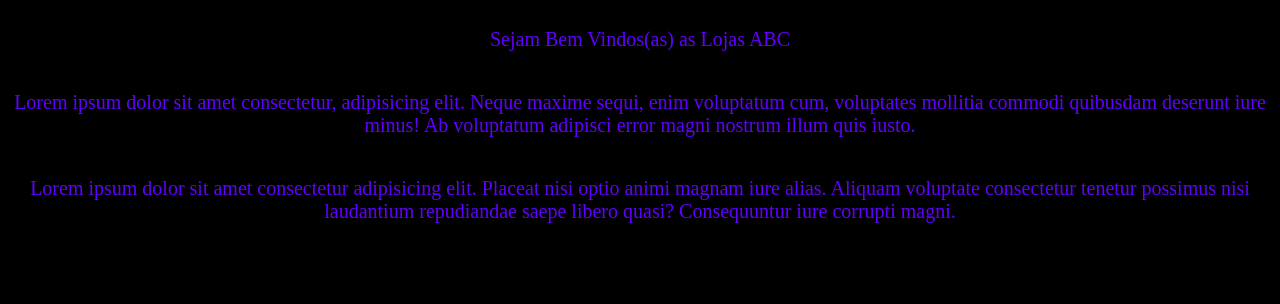
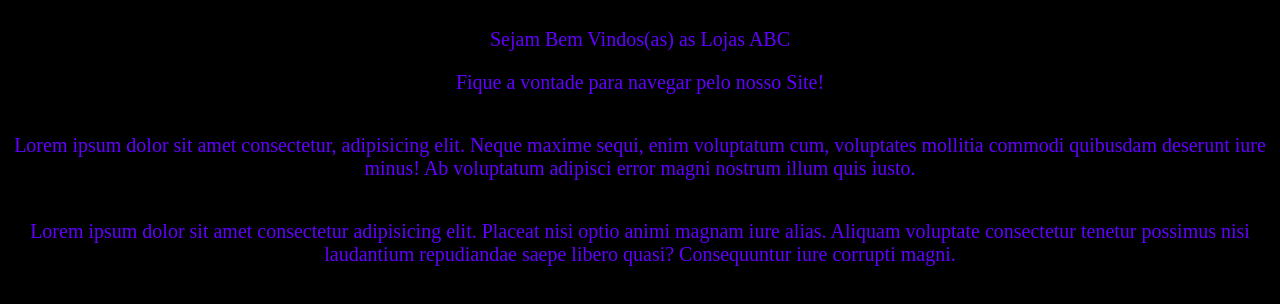
Before and after one commit to Guto2005/PrjLojasABC, a plain HTML site: page index.html in a window 1280 px wide. Drawn offline with Linux system fonts and the light colour scheme.

Commit message:
adicionando mais um elemento ao site

```diff
--- a/index.html
+++ b/index.html
@@ -11,6 +11,7 @@
 <body>
     <header>
         <p>Sejam Bem Vindos(as) as Lojas ABC</p>
+        <p>Fique a vontade para navegar pelo nosso Site!</p>
     </header>
 
     <main>
```
